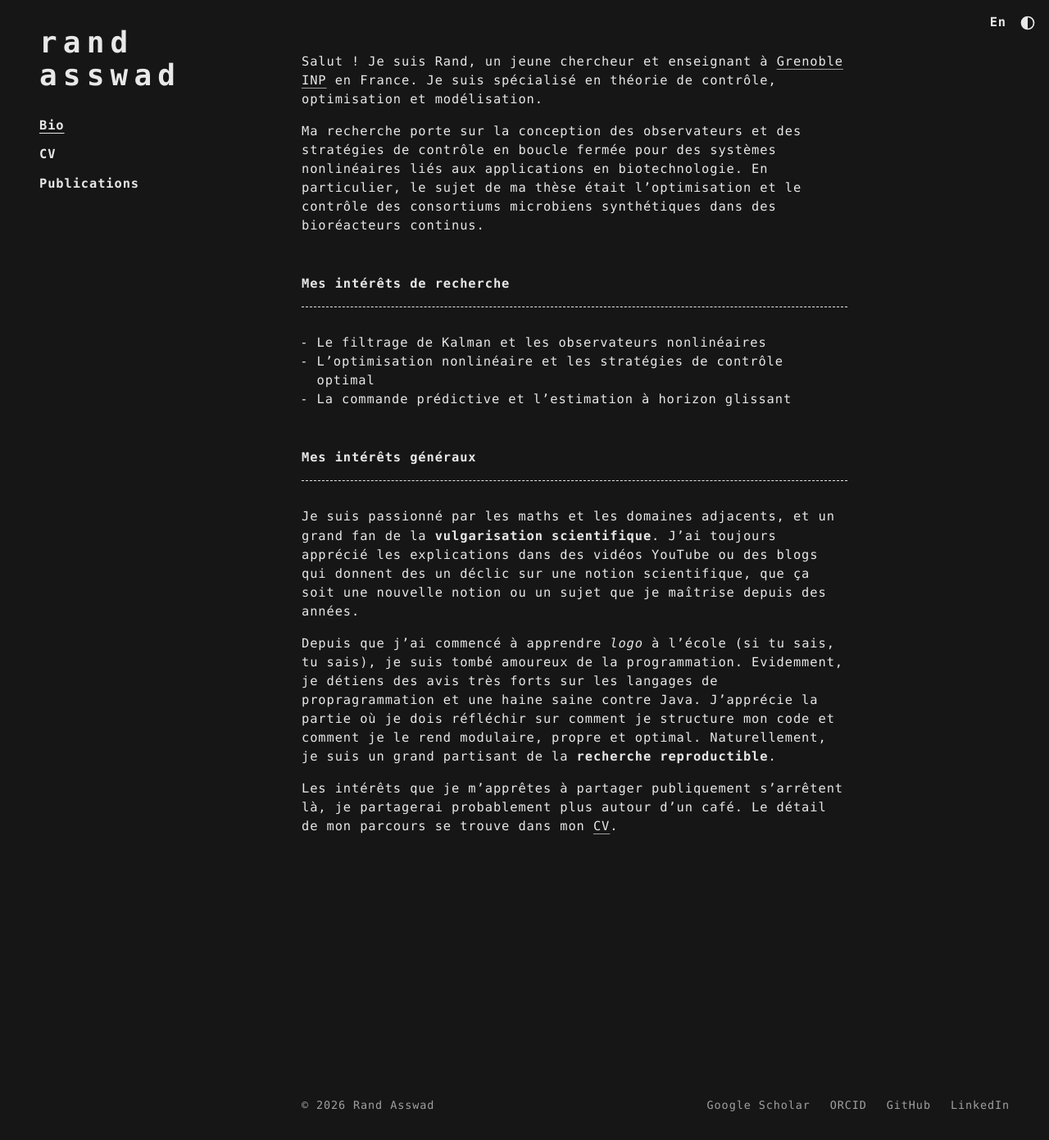
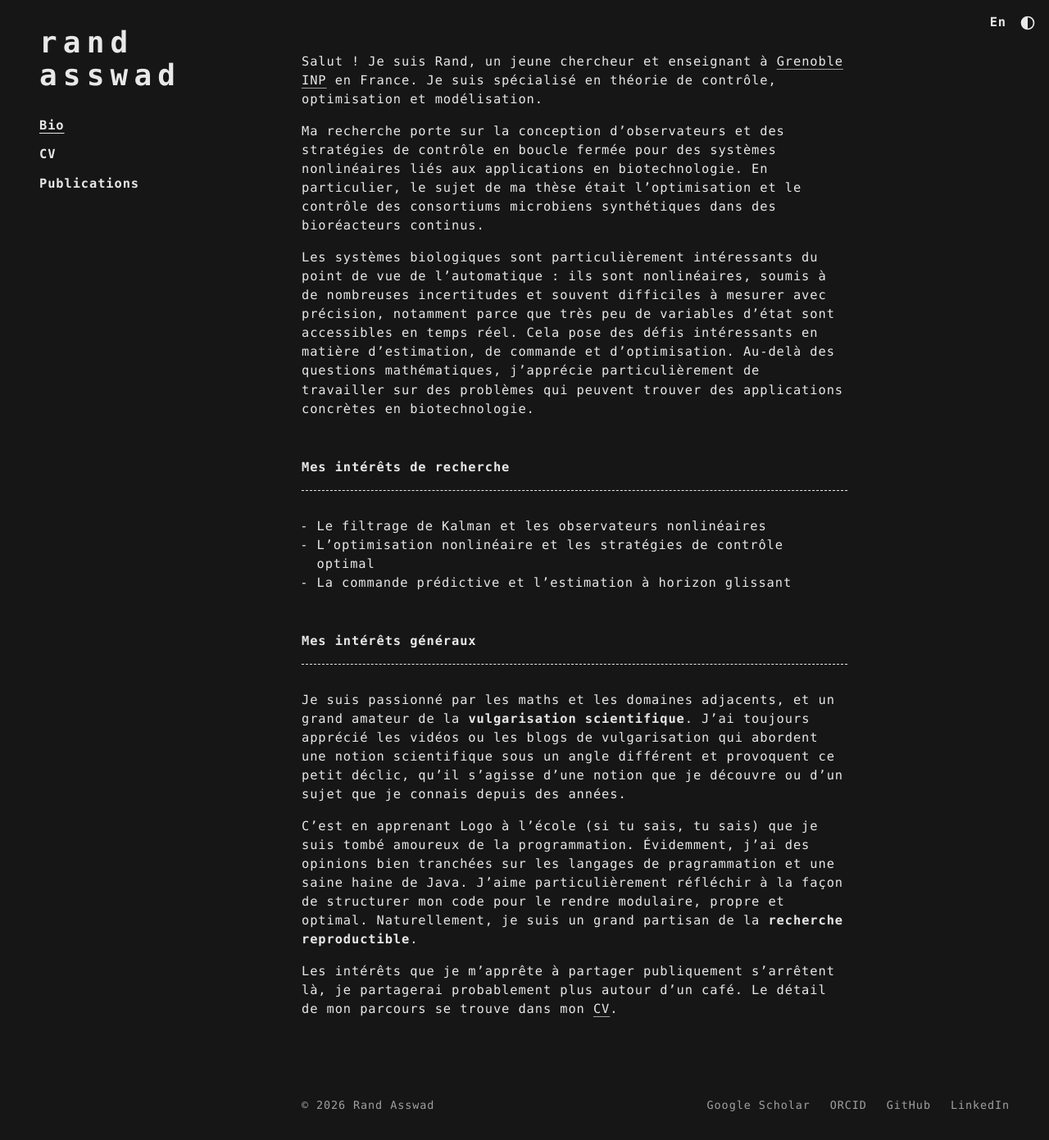
Before and after one commit to rand-asswad/website-v2, a Jekyll site: the page built from _src/fr/index.md, in a window 1280 px wide and 1391 px high. Shown: the whole window at 82% size. Built offline with Jekyll 4.4.1, drawn with Linux system fonts in a browser that asks for light colours.

Commit message:
Slight improvements to bio page

```diff
--- a/_src/fr/index.md
+++ b/_src/fr/index.md
@@ -18,11 +18,20 @@ Cela implique la modélisation biologique, la conception d'observateurs
 et des contrôles en boucle fermée pour des systèmes nonlinéaires.
 -->
 
-Ma recherche porte sur la conception des observateurs et des stratégies de
+Ma recherche porte sur la conception d'observateurs et des stratégies de
 contrôle en boucle fermée pour des systèmes nonlinéaires liés aux applications
 en biotechnologie. En particulier, le sujet de ma thèse était l'optimisation et
 le contrôle des consortiums microbiens synthétiques dans des bioréacteurs
 continus.
+
+Les systèmes biologiques sont particulièrement intéressants du point de vue de
+l'automatique : ils sont nonlinéaires, soumis à de nombreuses incertitudes et
+souvent difficiles à mesurer avec précision, notamment parce que très peu de
+variables d'état sont accessibles en temps réel. Cela pose des défis
+intéressants en matière d'estimation, de commande et d'optimisation.
+Au-delà des questions mathématiques, j'apprécie particulièrement de travailler
+sur des problèmes qui peuvent trouver des applications concrètes en
+biotechnologie.
 
 ## Mes intérêts de recherche
 
@@ -32,19 +41,19 @@ continus.
 
 ## Mes intérêts généraux
 
-Je suis passionné par les maths et les domaines adjacents, et un grand fan de la
-**vulgarisation scientifique**. J'ai toujours apprécié les explications dans
-des vidéos YouTube ou des blogs qui donnent des un déclic sur une notion
-scientifique, que ça soit une nouvelle notion ou un sujet que je maîtrise depuis
-des années.
+Je suis passionné par les maths et les domaines adjacents, et un grand amateur
+de la **vulgarisation scientifique**. J'ai toujours apprécié les vidéos ou les
+blogs de vulgarisation qui abordent une notion scientifique sous un angle
+différent et provoquent ce petit déclic, qu'il s'agisse d'une notion que je
+découvre ou d'un sujet que je connais depuis des années.
 
-Depuis que j'ai commencé à apprendre *logo* à l'école (si tu sais, tu sais),
-je suis tombé amoureux de la programmation. Evidemment, je détiens des avis
-très forts sur les langages de propragrammation et une haine saine contre Java.
-J'apprécie la partie où je dois réfléchir sur comment je structure mon code
-et comment je le rend modulaire, propre et optimal.
-Naturellement, je suis un grand partisant de la **recherche reproductible**.
+C'est en apprenant Logo à l'école (si tu sais, tu sais) que je suis tombé
+amoureux de la programmation. Évidemment, j'ai des opinions bien tranchées sur
+les langages de pragrammation et une saine haine de Java.
+J'aime particulièrement réfléchir à la façon de structurer mon code pour le
+rendre modulaire, propre et optimal.
+Naturellement, je suis un grand partisan de la **recherche reproductible**.
 
-Les intérêts que je m'apprêtes à partager publiquement s'arrêtent là,
+Les intérêts que je m'apprête à partager publiquement s'arrêtent là,
 je partagerai probablement plus autour d'un café.
 Le détail de mon parcours se trouve dans mon [CV]({{ '/fr/cv/' | relative_url }}).
```
Also changed, not shown: _src/index.md (+10 -7 lines).
